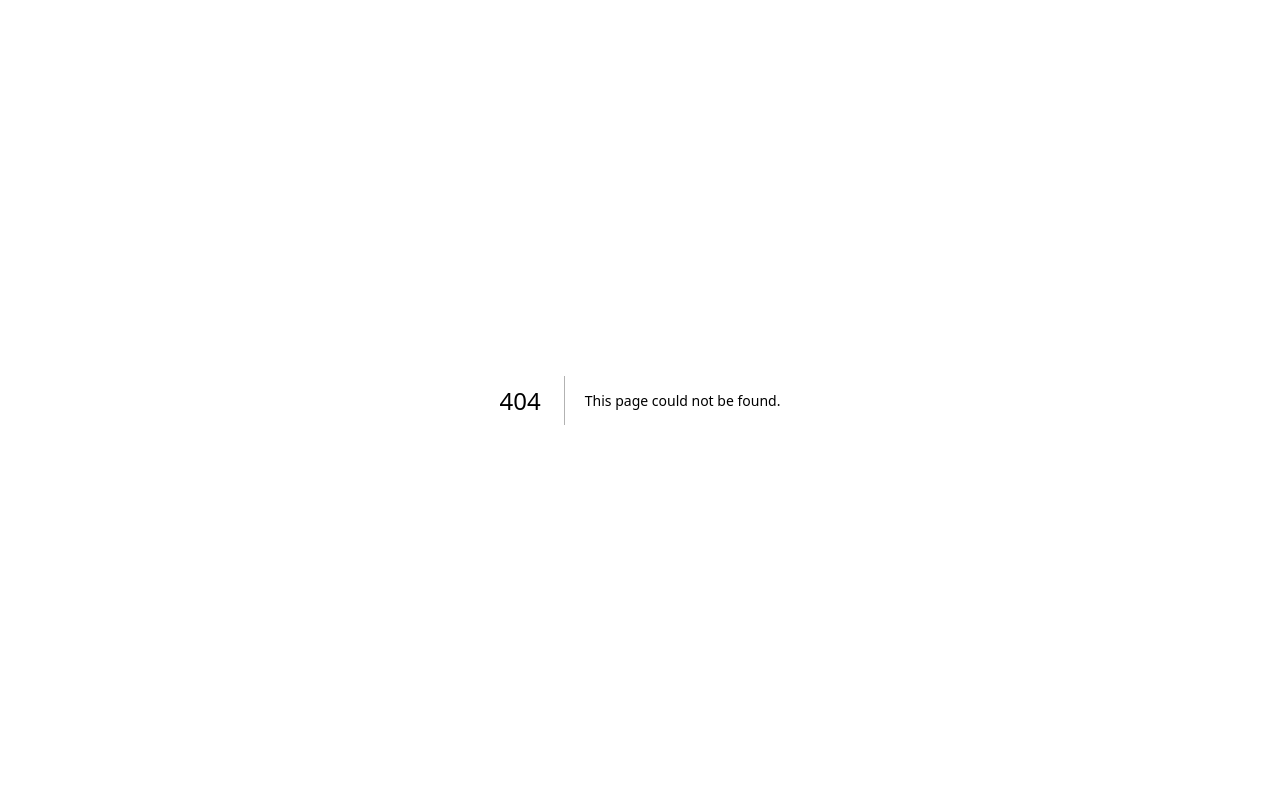
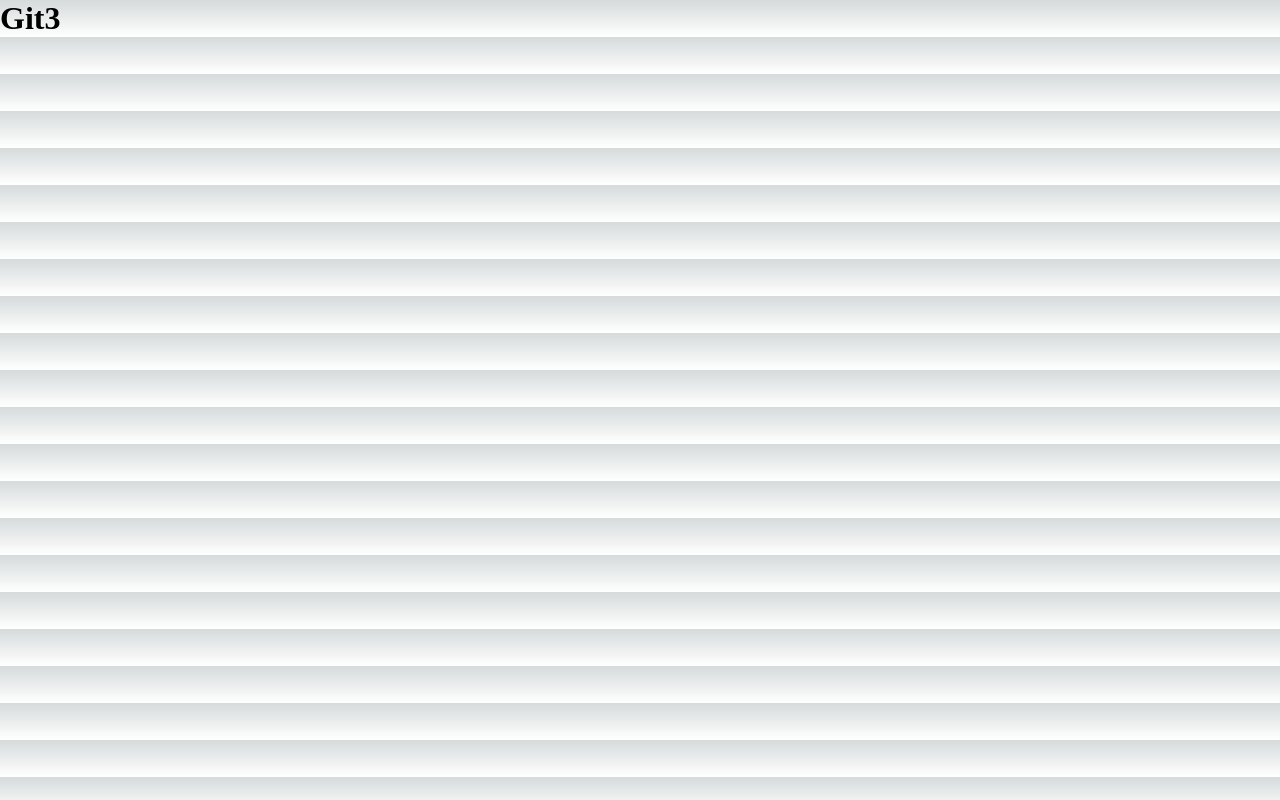
Before and after one commit to kengo1214/github, a Next.js app: page /git3 in a window 1280 px wide. Before the commit this address had no page. Built offline with nearby package versions, Linux system fonts and the light colour scheme.

Commit message:
pages/git3.tsxを作成

```diff
--- /dev/null
+++ b/pages/git3.tsx
@@ -0,0 +1,7 @@
+export default function Git3() {
+  return (
+    <>
+      <h1>Git3</h1>
+    </>
+  );
+}
```
